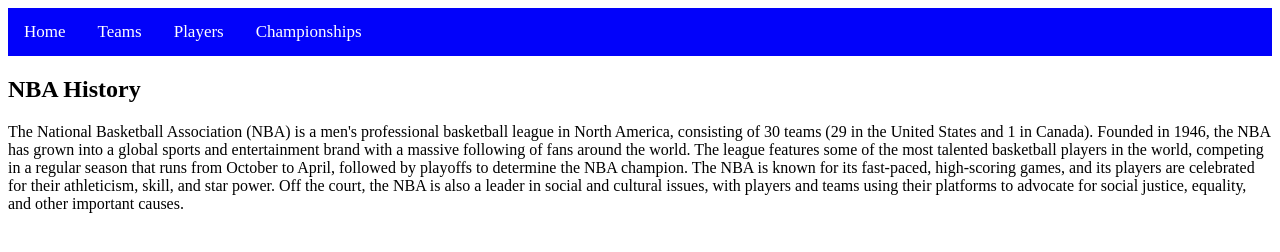
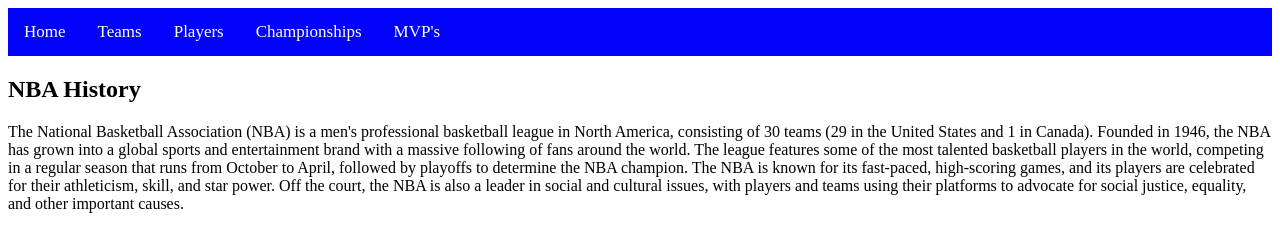
Before and after one commit to lakersnation23/lakersnation23.github.io, a plain HTML site: page index.html in a window 1280 px wide. Drawn offline with Linux system fonts and the light colour scheme.

Commit message:
Update index.html

```diff
--- a/index.html
+++ b/index.html
@@ -59,6 +59,7 @@
 			<a href="teams.html">Teams</a>
 			<a href="players.html">Players</a>
 			<a href="championships.html">Championships</a>
+			<a href="mvps.html">MVP's</a>
 			<a href="javascript:void(0);" class="icon" onclick="myFunction()">&#9776;</a>
 		</nav>
 		<script>
```
